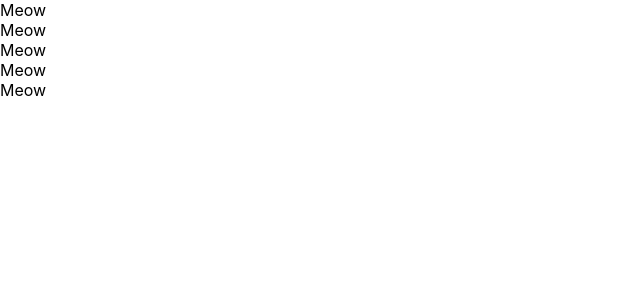
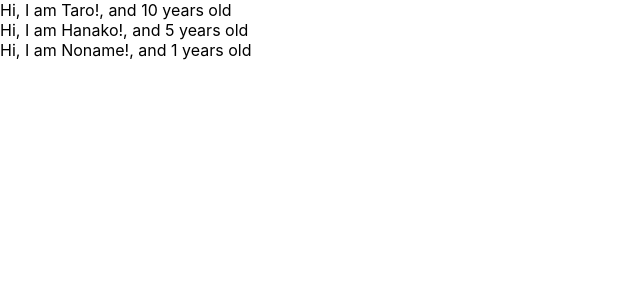
Before and after one commit to Shusaku1031/udemy-react-reducx-crud-application, a React (Create React App) app: page / in a window 1280 px wide. Shown: the top 300 px of the page, without its empty margins (0-640 px from the left). Built offline with nearby package versions, Linux system fonts and the light colour scheme.

Commit message:
learn props

```diff
--- a/src/App.js
+++ b/src/App.js
@@ -1,4 +1,4 @@
-import React, {Component}from 'react';
+import React from 'react';
 
 //function App() {
 // return (
@@ -10,17 +10,28 @@
 //}
 
 const App = () => {
-  return <div>
-    <Cat />
-    <Cat />
-    <Cat />
-    <Cat />
-    <Cat />
+  const profiles = [
+    {name : "Taro", age : 10},
+    {name : "Hanako", age : 5},
+    {name : "Noname"}
+  ]
+  return (
+  <div>
+    {
+      profiles.map((profile) => {
+        return <User name={profile.name} age={profile.age} />
+      })
+    }
   </div>
+  )
 }
 
-const Cat = () => {
-  return <div>Meow</div>
+const User = (props) => {
+return <div>Hi, I am {props.name}!, and {props.age} years old</div>
+}
+
+User.defaultProps = {
+  age : 1
 }
 
 export default App;
```
